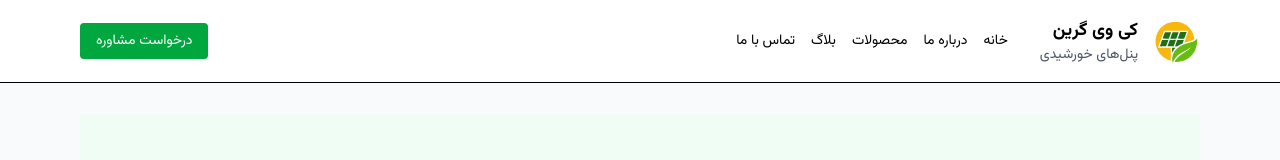
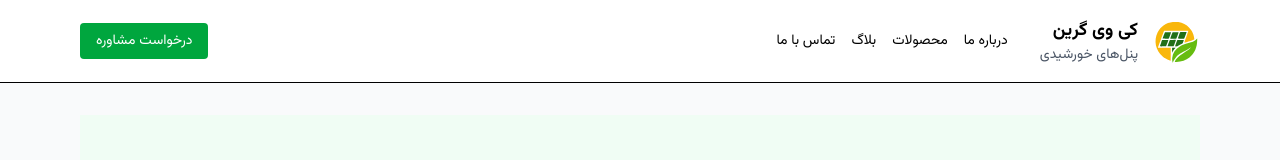
Before and after one commit to peywasti/kvgreen-website, a Next.js app: page / in a window 1280 px wide. Shown: the top 160 px of the page. Built offline with nearby package versions, Linux system fonts and the light colour scheme.

Commit message:
feat: remove home link from navigation menu
- Remove redundant 'خانه' (home) link since logo/title are now clickable
- Streamline navigation menu for better UX
- Maintains clean, focused navigation structure

```diff
--- a/components/header.tsx
+++ b/components/header.tsx
@@ -22,7 +22,6 @@ export default function Header() {
 
         {/* Navigation */}
         <nav className="flex gap-4 text-sm mr-8">
-          <Link href="/" className="hover:text-green-600">خانه</Link>
           <Link href="/about" className="hover:text-green-600">درباره ما</Link>
           <Link href="/products" className="hover:text-green-600">محصولات</Link>
           <Link href="/blog" className="hover:text-green-600">بلاگ</Link>
```
